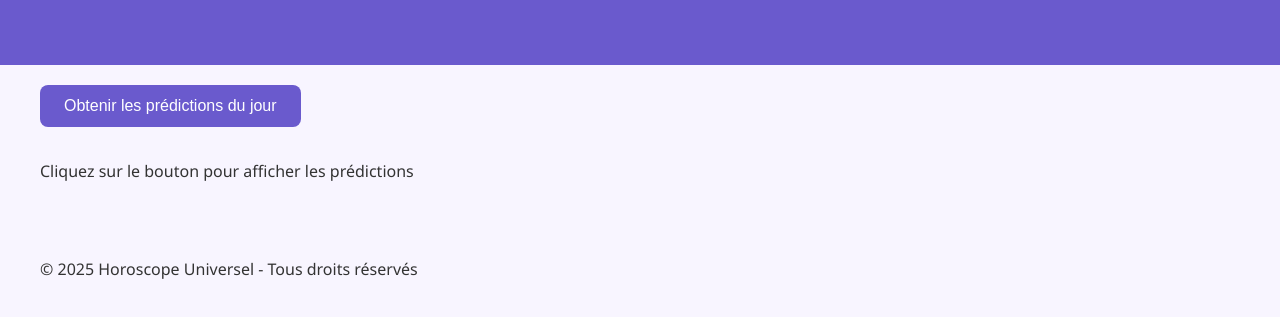
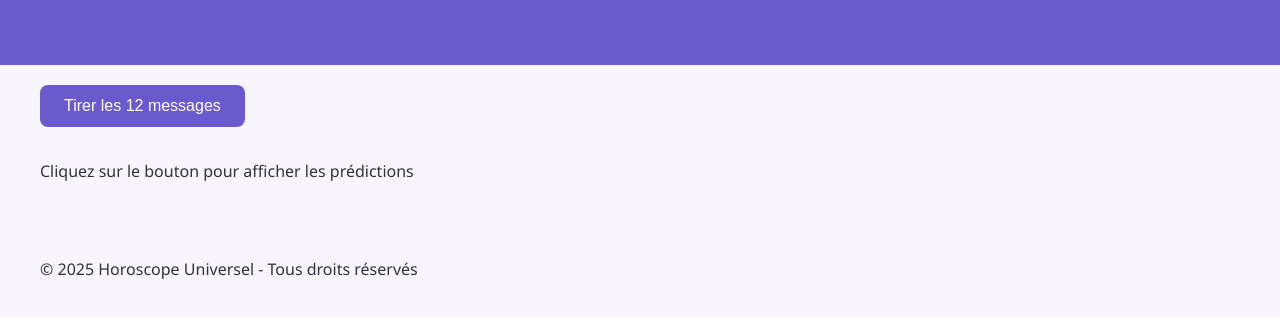
Before and after one commit to Stelllariss/ECF1_Horoscope, a plain HTML site: page index.html in a window 1280 px wide. Shown: the part 169-486 px from the top of the page. Drawn offline with Linux system fonts and the light colour scheme.

Commit message:
Modification du message de Fetch

```diff
--- a/index.html
+++ b/index.html
@@ -20,7 +20,7 @@
         <div class="container">
             <section class="controls">
                 <button id="fetch-btn" class="fetch-button">
-                    Obtenir les prédictions du jour
+                    Tirer les 12 messages
                 </button>
             </section>
 
```
